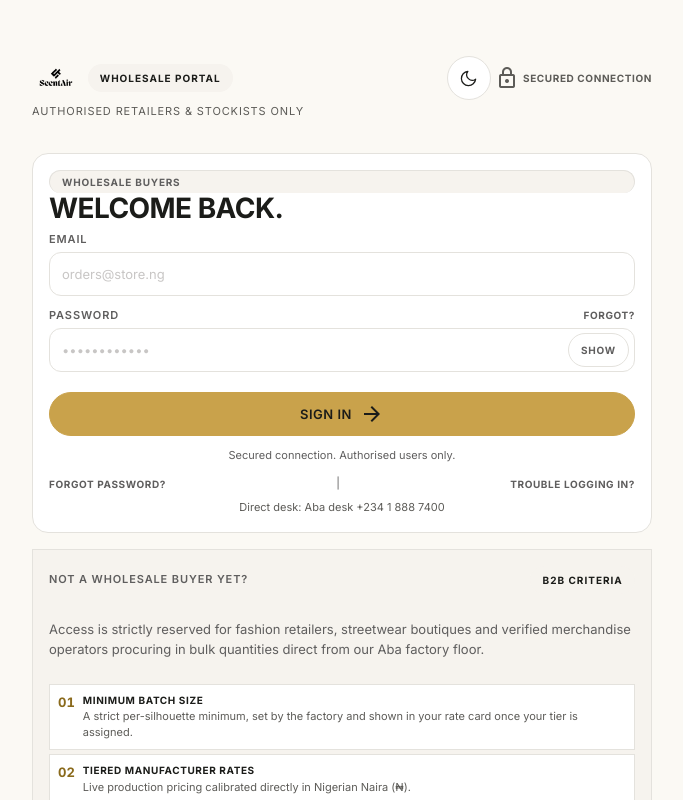
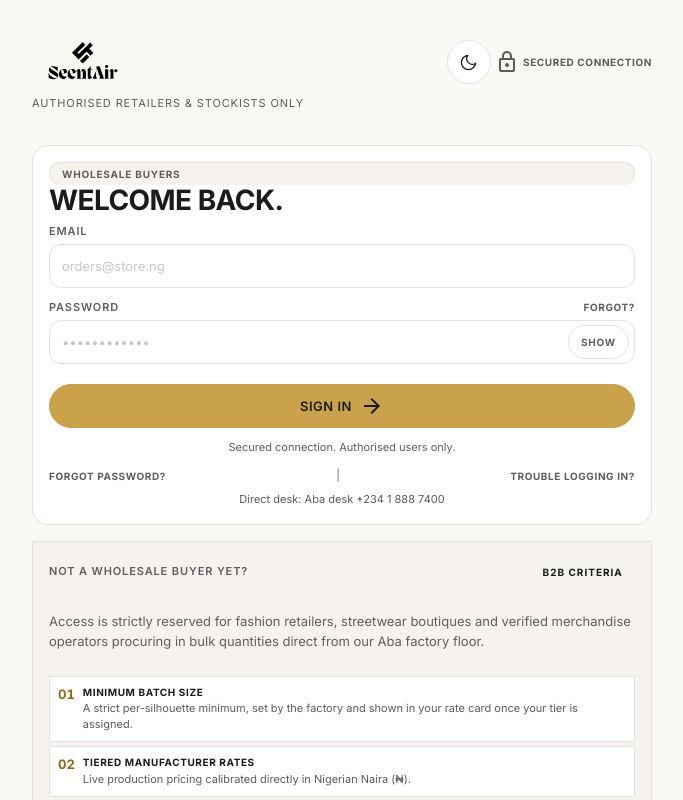
Before and after one commit to DennisMajestie/SeentAir_Fashion, an Angular app in the folder apps/wholesale-portal/: page / in a window 1280 px wide. Shown: the top 800 px of the page, without its empty margins (298-981 px from the left). Built offline with nearby package versions, Linux system fonts and the light colour scheme; no server answers.

Commit message:
style(wholesale-portal): enlarge the sign-in wordmark and drop the portal chip

```diff
--- a/apps/wholesale-portal/src/app/app.ts
+++ b/apps/wholesale-portal/src/app/app.ts
@@ -130,7 +130,6 @@ import { ThemeService } from './theme.service';
             <div class="wordmark-row">
               <div class="wordmark">
                 <img src="assets/logo.png" alt="SEENTAIR" width="160" height="32" />
-                <span class="chip">WHOLESALE PORTAL</span>
               </div>
               <!-- The site header is hidden while logged out, so the theme
                    toggle has to live here too or a dark-mode visitor has no
--- a/apps/wholesale-portal/src/styles.scss
+++ b/apps/wholesale-portal/src/styles.scss
@@ -202,7 +202,6 @@ a {
 main {
   max-width: 1120px;
   margin: 0 auto;
-  padding: var(--space-xl) var(--space-lg) 5rem;
 }
 
 h1,
@@ -785,7 +784,7 @@ label {
     flex-wrap: wrap;
     img {
       display: block;
-      height: 28px;
+      height: 60px;
       width: auto;
       object-fit: contain;
     }
```
